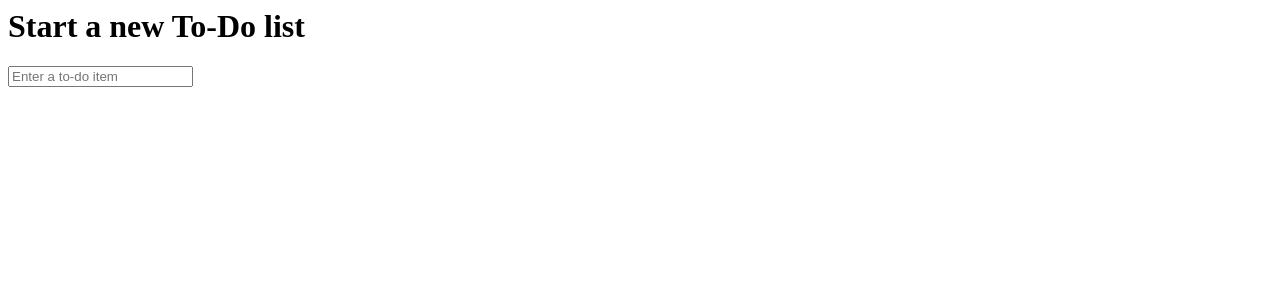
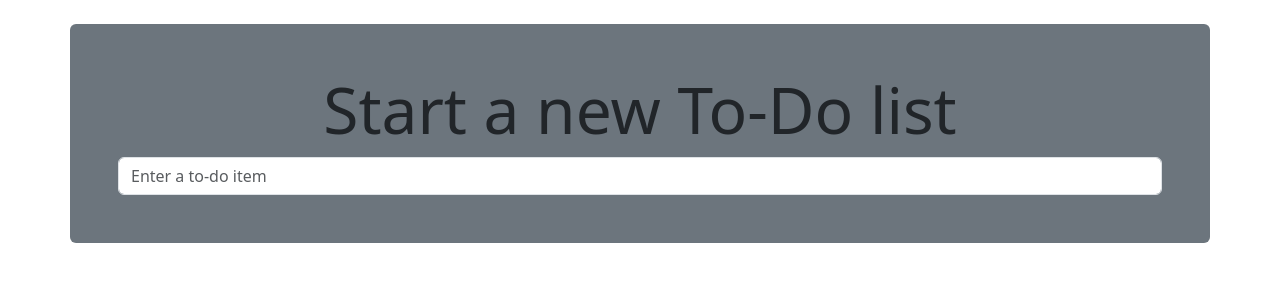
Before and after one commit to sicheng1806/ttdweb, a Django app: page / in a window 1280 px wide. Shown: the top 300 px of the page. Run offline with Django 4.2, Linux system fonts and the light colour scheme; some libraries are stand-ins or nearby versions.

Commit message:
Use Bootstrap to improve layout

```diff
--- a/functional_tests/tests.py
+++ b/functional_tests/tests.py
@@ -2,13 +2,13 @@ from selenium import webdriver
 from selenium.webdriver.common.keys import Keys
 from selenium.common.exceptions import WebDriverException
 
-from django.test import LiveServerTestCase
+from django.contrib.staticfiles.testing import StaticLiveServerTestCase
 import time
 
 MAX_WAIT = 4
 
 
-class NewVisitorTest(LiveServerTestCase):
+class NewVisitorTest(StaticLiveServerTestCase):
 
     def setUp(self) -> None:
         options = webdriver.FirefoxOptions()
@@ -118,6 +118,7 @@ class NewVisitorTest(LiveServerTestCase):
         self.brower.get(self.live_server_url)
         self.brower.set_window_size(1024,768)
 
+
         # 她看到输入框完美的居中显示
         inputbox = self.brower.find_element_by_id("id_new_item")
         self.assertAlmostEqual(
--- a/lists/templates/base.html
+++ b/lists/templates/base.html
@@ -1,15 +1,30 @@
-<html>
+<!doctype html>
+<html lang="en">
     <head>
+        <meta charset="utf-8">
+        <meta name="viewport" content="width=device-width, initial-scale=1">
         <title>To-Do lists</title>
+        <link href="/static/bootstrap/css/bootstrap.min.css" rel="stylesheet" integrity="sha384-QWTKZyjpPEjISv5WaRU9OFeRpok6YctnYmDr5pNlyT2bRjXh0JMhjY6hW+ALEwIH" crossorigin="anonymous">
+        <link href="/static/base.css" rel="stylesheet">
     </head>
 
     <body>
-        <h1>{% block header_text %}{% endblock %}</h1>
-        <form method="post" action="{% block form_action %}{% endblock %}">
-            <input name="item_text" id="id_new_item" placeholder="Enter a to-do item" />
-            {% csrf_token %}
-        </form>
-        {% block table %}
-        {% endblock %}
+        <div class="container">
+            <div class="row text-center">
+                <div class="col mt-4 p-5 bg-secondary rounded">
+                    <h1 class="display-3">{% block header_text %}{% endblock %}</h1>
+                    <form method="post" action="{% block form_action %}{% endblock %}">
+                        <input name="item_text" class="form-control input-lg" id="id_new_item" placeholder="Enter a to-do item" />
+                        {% csrf_token %}
+                    </form>
+                </div>
+            </div>
+            <div class="row">
+                <div class=""col-md-6 col-md-offset-3">
+                    {% block table %}
+                    {% endblock %}
+                </div>
+            </div>
+        </div>
     </body>
 </html>
--- a/lists/templates/list.html
+++ b/lists/templates/list.html
@@ -5,7 +5,7 @@
 {% block form_action %}/lists/{{ list.id }}/add_item{% endblock %}
 
 {% block table %}
-<table id="id_list_table">
+<table id="id_list_table" class="table table-hover" >
     {% for item in list.item_set.all %}
         <tr><td>{{ forloop.counter }}: {{ item.text }}</td></tr>
     {% endfor %}
```
